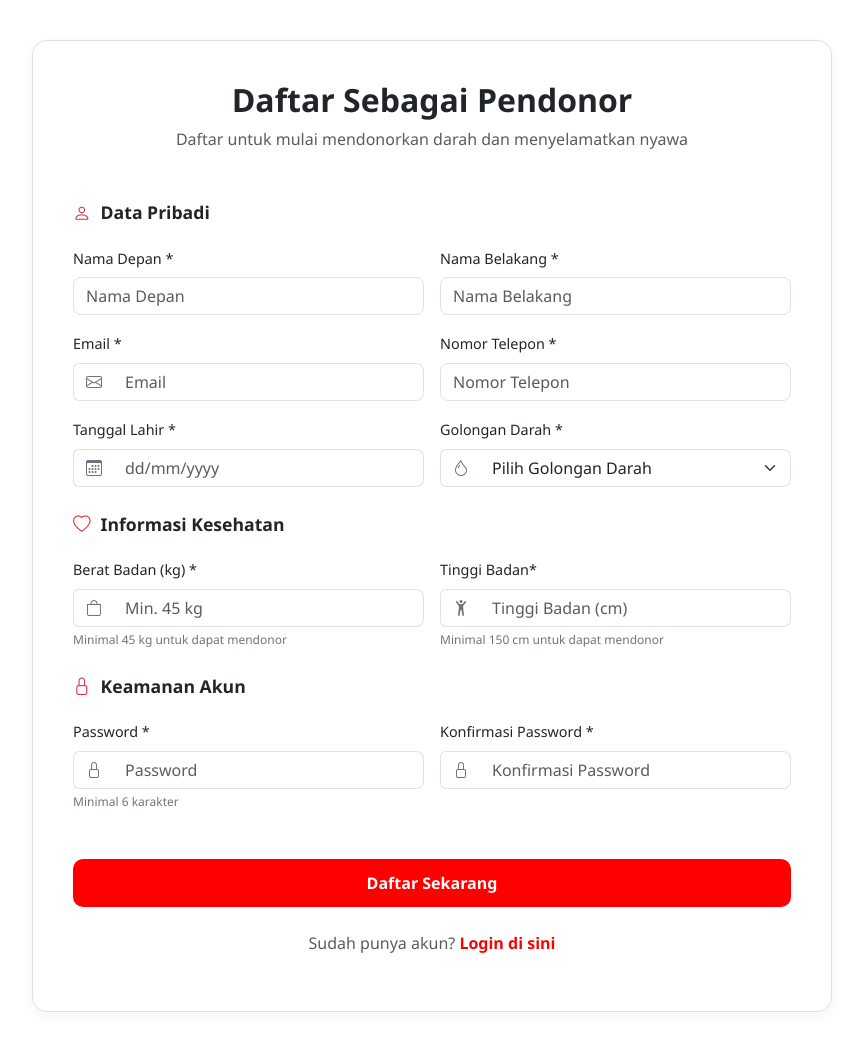
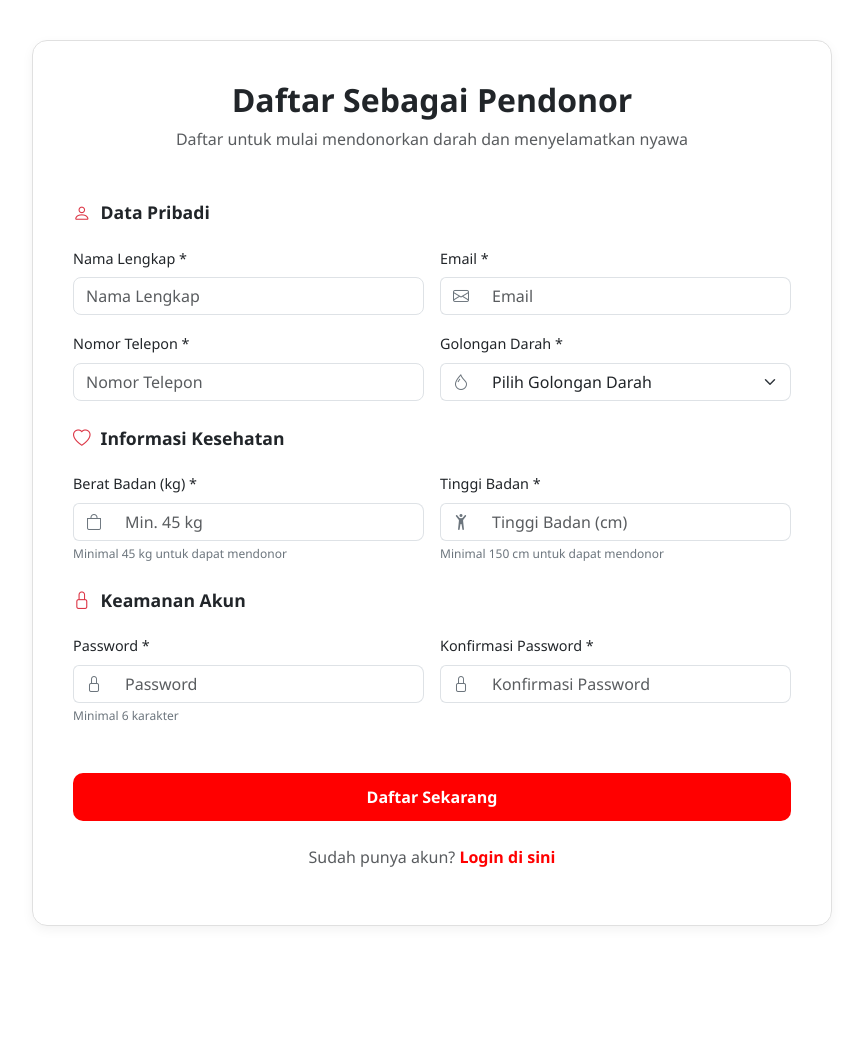
Before and after one commit to luisash23/donordarah, a PHP site: page /register.php in a window 1280 px wide. Shown: the part 57-1109 px from the top of the page, without its empty margins (208-1071 px from the left). After the commit the page ends 983 px from the top, so only its background shows below. Run offline with PHP 8.4, Linux system fonts and the light colour scheme.

Commit message:
renew register system and setting fot admin dashboard

```diff
--- a/register.php
+++ b/register.php
@@ -1,3 +1,50 @@
+<?php
+error_reporting(E_ALL);
+ini_set('display_errors', 1);
+include 'config/app.php';
+
+$success = '';
+$error = '';
+
+if (isset($_POST['daftar'])) {
+    $username = mysqli_real_escape_string($db, $_POST['username']);
+    $gmail = mysqli_real_escape_string($db, $_POST['gmail']);
+    $nohp = mysqli_real_escape_string($db, $_POST['nohp']);
+    $tinggiBadan = mysqli_real_escape_string($db, $_POST['tinggiBadan']);
+    $beratBadan = mysqli_real_escape_string($db, $_POST['beratBadan']);
+    $golonganDarah = mysqli_real_escape_string($db, $_POST['golonganDarah']);
+    $password = mysqli_real_escape_string($db, $_POST['password']);
+    $confirm_password = mysqli_real_escape_string($db, $_POST['confirm_password']);
+
+    if (!$username || !$gmail || !$nohp || !$tinggiBadan || !$beratBadan || !$golonganDarah || !$password || !$confirm_password) {
+        $error = 'Semua bidang harus diisi.';
+    } elseif (!filter_var($gmail, FILTER_VALIDATE_EMAIL)) {
+        $error = 'Format email tidak valid.';
+    } elseif ($password !== $confirm_password) {
+        $error = 'Password dan konfirmasi password tidak cocok.';
+    } elseif (strlen($password) < 6) {
+        $error = 'Password minimal 6 karakter.';
+    } elseif ($beratBadan < 45) {
+        $error = 'Berat badan minimal 45 kg.';
+    } elseif ($tinggiBadan < 150) {
+        $error = 'Tinggi badan minimal 150 cm.';
+    } else {
+        $check = mysqli_query($db, "SELECT * FROM users WHERE gmail = '$gmail'");
+        if (mysqli_num_rows($check) > 0) {
+            $error = 'Email sudah digunakan.';
+        } else {
+            $query = "INSERT INTO users (username, gmail, nohp, tinggiBadan, beratBadan, golonganDarah, password) VALUES ('$username', '$gmail', '$nohp', '$tinggiBadan', '$beratBadan', '$golonganDarah', '$password')";
+
+            if (mysqli_query($db, $query)) {
+                $success = 'Registrasi berhasil. Silakan login.';
+            } else {
+                $error = 'Terjadi kesalahan: ' . mysqli_error($db);
+            }
+        }
+    }
+}
+?>
+
 <!DOCTYPE html>
 <html lang="id">
 
@@ -107,47 +154,43 @@
                 <p class="text-muted">Daftar untuk mulai mendonorkan darah dan menyelamatkan nyawa</p>
             </div>
 
-            <form>
+            <form method="POST" action="" novalidate>
+                <?php if ($success): ?>
+                    <div class="alert alert-success py-2"><?= $success ?></div>
+                <?php endif; ?>
+                <?php if ($error): ?>
+                    <div class="alert alert-danger py-2"><?= $error ?></div>
+                <?php endif; ?>
+
                 <div class="section-header">
                     <i class="bi bi-person icon-red"></i> Data Pribadi
                 </div>
                 <div class="row g-3 mb-4">
                     <div class="col-md-6">
-                        <label class="form-label">Nama Depan *</label>
-                        <input type="text" class="form-control" placeholder="Nama Depan">
-                    </div>
-                    <div class="col-md-6">
-                        <label class="form-label">Nama Belakang *</label>
-                        <input type="text" class="form-control" placeholder="Nama Belakang">
+                        <label class="form-label">Nama Lengkap *</label>
+                        <input type="text" name="username" class="form-control" placeholder="Nama Lengkap" required>
                     </div>
                     <div class="col-md-6">
                         <label class="form-label">Email *</label>
                         <div class="input-group">
                             <span class="input-group-text"><i class="bi bi-envelope"></i></span>
-                            <input type="email" class="form-control" placeholder="Email">
+                            <input type="email" name="gmail" class="form-control" placeholder="Email" required>
                         </div>
                     </div>
                     <div class="col-md-6">
                         <label class="form-label">Nomor Telepon *</label>
-                        <input type="tel" class="form-control" placeholder="Nomor Telepon">
-                    </div>
-                    <div class="col-md-6">
-                        <label class="form-label">Tanggal Lahir *</label>
-                        <div class="input-group">
-                            <span class="input-group-text"><i class="bi bi-calendar3"></i></span>
-                            <input type="text" class="form-control" placeholder="dd/mm/yyyy">
-                        </div>
+                        <input type="tel" name="nohp" class="form-control" placeholder="Nomor Telepon" required>
                     </div>
                     <div class="col-md-6">
                         <label class="form-label">Golongan Darah *</label>
                         <div class="input-group">
                             <span class="input-group-text"><i class="bi bi-droplet"></i></span>
-                            <select class="form-select">
-                                <option selected>Pilih Golongan Darah</option>
-                                <option>A</option>
-                                <option>B</option>
-                                <option>AB</option>
-                                <option>O</option>
+                            <select class="form-select" name="golonganDarah" required>
+                                <option value="">Pilih Golongan Darah</option>
+                                <option value="A">A</option>
+                                <option value="B">B</option>
+                                <option value="AB">AB</option>
+                                <option value="O">O</option>
                             </select>
                         </div>
                     </div>
@@ -161,15 +204,15 @@
                         <label class="form-label">Berat Badan (kg) *</label>
                         <div class="input-group">
                             <span class="input-group-text"><i class="bi bi-bag"></i></span>
-                            <input type="number" class="form-control" placeholder="Min. 45 kg">
+                            <input type="number" name="beratBadan" class="form-control" placeholder="Min. 45 kg" min="45" required>
                         </div>
                         <div class="helper-text">Minimal 45 kg untuk dapat mendonor</div>
                     </div>
                     <div class="col-md-6">
-                        <label class="form-label">Tinggi Badan*</label>
+                        <label class="form-label">Tinggi Badan *</label>
                         <div class="input-group">
                             <span class="input-group-text"><i class="bi bi-person-arms-up"></i></span>
-                            <input type="number" class="form-control" placeholder="Tinggi Badan (cm)">
+                            <input type="number" name="tinggiBadan" class="form-control" placeholder="Tinggi Badan (cm)" min="150" required>
                         </div>
                         <div class="helper-text">Minimal 150 cm untuk dapat mendonor</div>
                     </div>
@@ -183,7 +226,7 @@
                         <label class="form-label">Password *</label>
                         <div class="input-group">
                             <span class="input-group-text"><i class="bi bi-lock"></i></span>
-                            <input type="password" class="form-control" placeholder="Password">
+                            <input type="password" name="password" class="form-control" placeholder="Password" required>
                         </div>
                         <div class="helper-text">Minimal 6 karakter</div>
                     </div>
@@ -191,13 +234,13 @@
                         <label class="form-label">Konfirmasi Password *</label>
                         <div class="input-group">
                             <span class="input-group-text"><i class="bi bi-lock"></i></span>
-                            <input type="password" class="form-control" placeholder="Konfirmasi Password">
+                            <input type="password" name="confirm_password" class="form-control" placeholder="Konfirmasi Password" required>
                         </div>
                     </div>
                 </div>
 
                 <div class="d-grid gap-2">
-                    <button type="submit" class="btn btn-danger">Daftar Sekarang</button>
+                    <button type="submit" name="daftar" class="btn btn-danger">Daftar Sekarang</button>
                 </div>
 
                 <div class="text-center mt-4">
```
Also changed, not shown: admindashboard.php (added).
